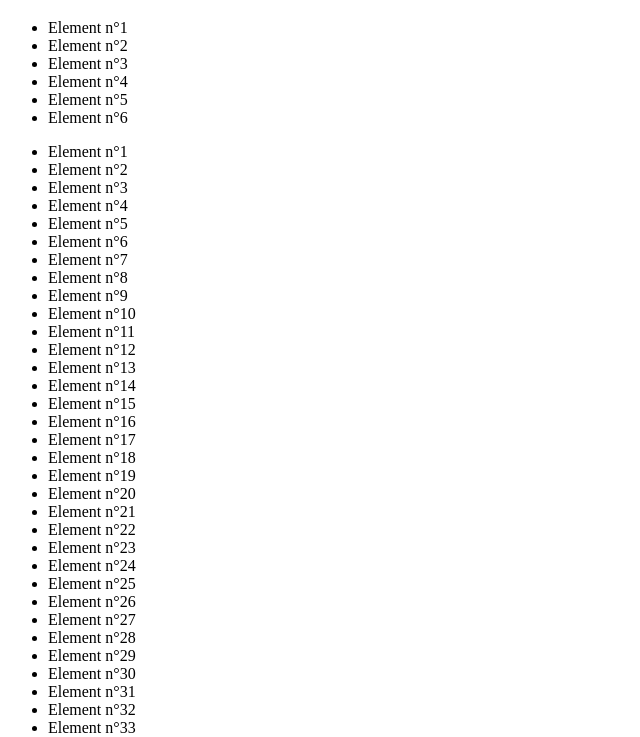
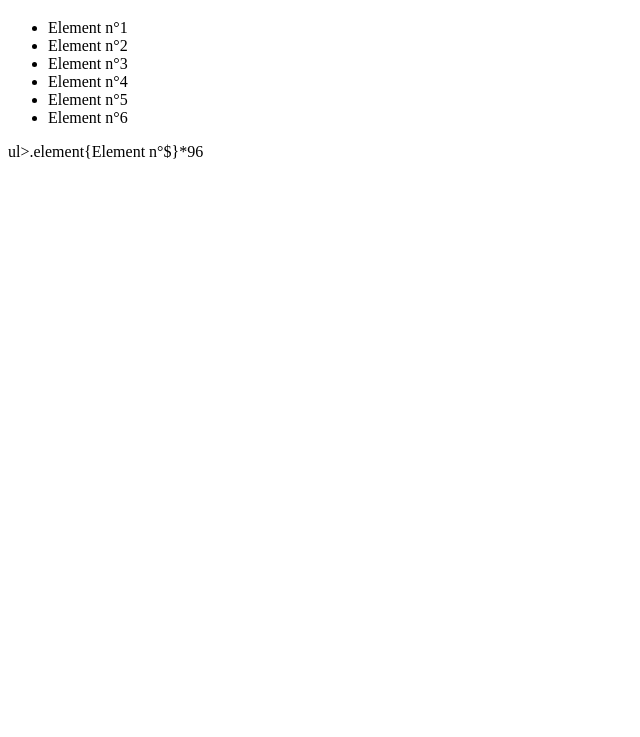
Before and after one commit to Sylvera2001/Emmet, a plain HTML site: page Code mplicite/index.html in a window 1280 px wide. Shown: the part 61-798 px from the top of the page, without its empty margins (0-640 px from the left). Drawn offline with Linux system fonts and the light colour scheme.

Commit message:
Codage avec Emmet

```diff
--- a/Code mplicite/index.html
+++ b/Code mplicite/index.html
@@ -18,104 +18,29 @@
         <li class="element">Element n°6</li>
     </ul>
 
-    <ul>
-        <li class="element">Element n°1</li>
-        <li class="element">Element n°2</li>
-        <li class="element">Element n°3</li>
-        <li class="element">Element n°4</li>
-        <li class="element">Element n°5</li>
-        <li class="element">Element n°6</li>
-        <li class="element">Element n°7</li>
-        <li class="element">Element n°8</li>
-        <li class="element">Element n°9</li>
-        <li class="element">Element n°10</li>
-        <li class="element">Element n°11</li>
-        <li class="element">Element n°12</li>
-        <li class="element">Element n°13</li>
-        <li class="element">Element n°14</li>
-        <li class="element">Element n°15</li>
-        <li class="element">Element n°16</li>
-        <li class="element">Element n°17</li>
-        <li class="element">Element n°18</li>
-        <li class="element">Element n°19</li>
-        <li class="element">Element n°20</li>
-        <li class="element">Element n°21</li>
-        <li class="element">Element n°22</li>
-        <li class="element">Element n°23</li>
-        <li class="element">Element n°24</li>
-        <li class="element">Element n°25</li>
-        <li class="element">Element n°26</li>
-        <li class="element">Element n°27</li>
-        <li class="element">Element n°28</li>
-        <li class="element">Element n°29</li>
-        <li class="element">Element n°30</li>
-        <li class="element">Element n°31</li>
-        <li class="element">Element n°32</li>
-        <li class="element">Element n°33</li>
-        <li class="element">Element n°34</li>
-        <li class="element">Element n°35</li>
-        <li class="element">Element n°36</li>
-        <li class="element">Element n°37</li>
-        <li class="element">Element n°38</li>
-        <li class="element">Element n°39</li>
-        <li class="element">Element n°40</li>
-        <li class="element">Element n°41</li>
-        <li class="element">Element n°42</li>
-        <li class="element">Element n°43</li>
-        <li class="element">Element n°44</li>
-        <li class="element">Element n°45</li>
-        <li class="element">Element n°46</li>
-        <li class="element">Element n°47</li>
-        <li class="element">Element n°48</li>
-        <li class="element">Element n°49</li>
-        <li class="element">Element n°50</li>
-        <li class="element">Element n°51</li>
-        <li class="element">Element n°52</li>
-        <li class="element">Element n°53</li>
-        <li class="element">Element n°54</li>
-        <li class="element">Element n°55</li>
-        <li class="element">Element n°56</li>
-        <li class="element">Element n°57</li>
-        <li class="element">Element n°58</li>
-        <li class="element">Element n°59</li>
-        <li class="element">Element n°60</li>
-        <li class="element">Element n°61</li>
-        <li class="element">Element n°62</li>
-        <li class="element">Element n°63</li>
-        <li class="element">Element n°64</li>
-        <li class="element">Element n°65</li>
-        <li class="element">Element n°66</li>
-        <li class="element">Element n°67</li>
-        <li class="element">Element n°68</li>
-        <li class="element">Element n°69</li>
-        <li class="element">Element n°70</li>
-        <li class="element">Element n°71</li>
-        <li class="element">Element n°72</li>
-        <li class="element">Element n°73</li>
-        <li class="element">Element n°74</li>
-        <li class="element">Element n°75</li>
-        <li class="element">Element n°76</li>
-        <li class="element">Element n°77</li>
-        <li class="element">Element n°78</li>
-        <li class="element">Element n°79</li>
-        <li class="element">Element n°80</li>
-        <li class="element">Element n°81</li>
-        <li class="element">Element n°82</li>
-        <li class="element">Element n°83</li>
-        <li class="element">Element n°84</li>
-        <li class="element">Element n°85</li>
-        <li class="element">Element n°86</li>
-        <li class="element">Element n°87</li>
-        <li class="element">Element n°88</li>
-        <li class="element">Element n°89</li>
-        <li class="element">Element n°90</li>
-        <li class="element">Element n°91</li>
-        <li class="element">Element n°92</li>
-        <li class="element">Element n°93</li>
-        <li class="element">Element n°94</li>
-        <li class="element">Element n°95</li>
-        <li class="element">Element n°96</li>
-    </ul>
+    ul>.element{Element n°$}*96
+
+    <div class="element"></div>
+
+    <div class="element"></div>
+
+    <div id="article-1"></div>
+    <div id="article-2"></div>
+    <div id="article-3"></div>
+    <div id="article-4"></div>
+    <div id="article-5"></div>
+    <div id="article-6"></div>
+    <div id="article-7"></div>
+    <div id="article-8"></div>
+    <div id="article-9"></div>
+    <div id="article-10"></div>
+
+    <div id="article_1"></div>
+    <div id="article_2"></div>
+    <div id="article_3"></div>
+    <div id="article_4"></div>
+    <div id="article_5"></div>
+    <div id="article_6"></div>
 
 </body>
 </html>
```
